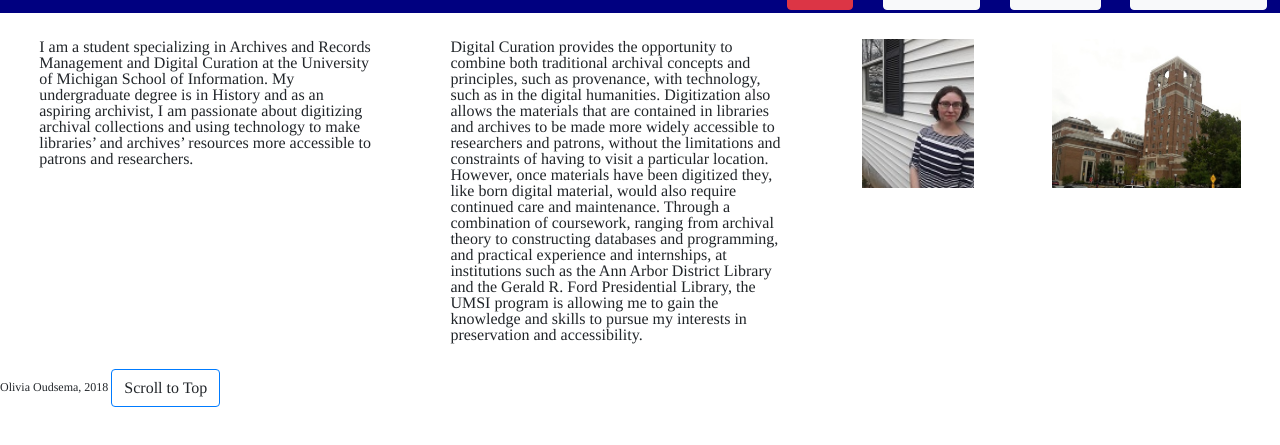
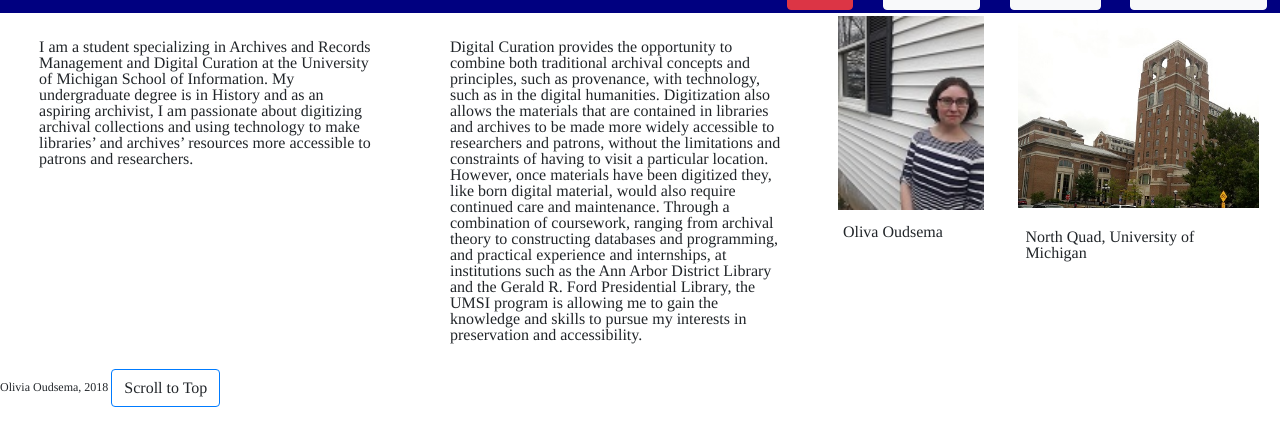
Before and after one commit to ooudsema/si539-finalproject, a plain HTML site: page index.html in a window 1280 px wide. Shown: the part 41-486 px from the top of the page. Drawn offline with nearby package versions, Linux system fonts and the light colour scheme; a web font is replaced by a local one.

Commit message:
Add files via upload

```diff
--- a/index.html
+++ b/index.html
@@ -32,10 +32,33 @@
 <p id="main" tabindex="-1" class="flex-index-item-1">I am a student specializing in Archives and Records Management and Digital Curation at the University of Michigan School of Information.   My undergraduate degree is in History and as an aspiring archivist, I am passionate about digitizing archival collections and using technology to make libraries’ and archives’ resources more accessible to patrons and researchers.</p>
 
 <p class="flex-index-item-2">Digital Curation provides the opportunity to combine both traditional archival concepts and principles, such as provenance, with technology, such as in the digital humanities. Digitization also allows the materials that are contained in libraries and archives to be made more widely accessible to researchers and patrons, without the limitations and constraints of having to visit a particular location.  However, once materials have been digitized they, like born digital material, would also require continued care and maintenance.  Through a combination of coursework, ranging from archival theory to constructing databases and programming, and practical experience and internships, at institutions such as the Ann Arbor District Library and the Gerald R. Ford Presidential Library, the UMSI program is allowing me to gain the knowledge and skills to pursue my interests in preservation and accessibility.</p>
+<div class="flip-card">
+<div class="flip-card-inner">
+
+<div class="flip-card-front">
 <img class="flex-index-image-1" src="portfolio_images/olivia_oudsema_portrait.jpg" alt = "Olivia" onerror="hideError()"/>
+</div>
 
+<div class="flip-card-back">
+<p>Oliva Oudsema</p>
+</div>
+
+</div>
+</div>
+
+<div class="flip-card">
+<div class="flip-card-inner">
+
+<div class="flip-card-front">
 <img class= "flex-index-image-2" src="portfolio_images/um_north_quad.jpg" alt = "U of M North Quad" onerror="hideError()"/>
+</div>
 
+<div class="flip-card-back">
+<p>North Quad, University of Michigan</p>
+</div>
+
+</div>
+</div>
 
 </div>
 </main>
```
Also changed, not shown: academics.html (+14 -0 lines).
